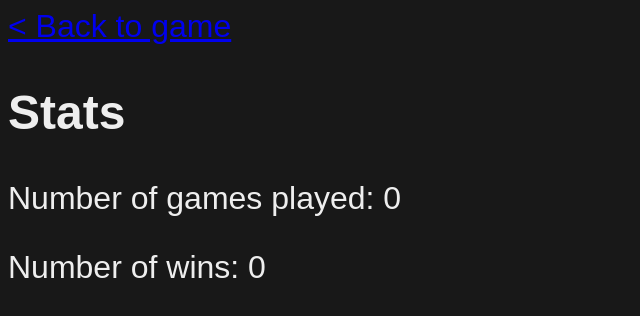
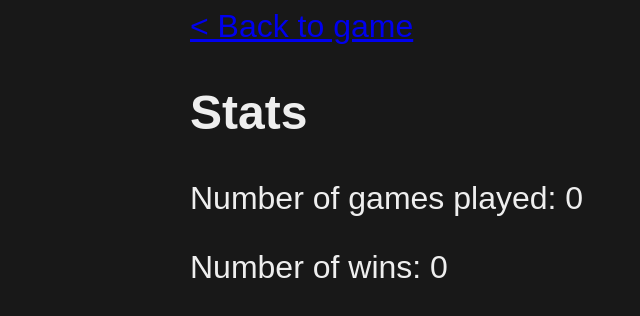
Before and after one commit to fleetfoxx/1-to-20, a SvelteKit app: page /stats in a window 1280 px wide. Shown: the top 316 px of the page, without its empty margins (0-640 px from the left). Built offline with nearby package versions, Linux system fonts and the light colour scheme; no server answers; a web font is replaced by a local one.

Commit message:
Fix stats page layout

```diff
--- a/src/routes/stats/+page.svelte
+++ b/src/routes/stats/+page.svelte
@@ -56,6 +56,7 @@
   onMount(() => fetchStats());
 </script>
 
+<div id="stats-page">
   <a href={`${base}/`}>{"<"} Back to game</a>
 
   <h2>Stats</h2>
@@ -72,9 +73,16 @@
   <div class="chart-wrapper">
     <canvas id="score-histogram"></canvas>
   </div>
+</div>
 
 <style>
+  #stats-page {
+    max-width: 900px;
+    margin-left: auto;
+    margin-right: auto;
+  }
+
   .chart-wrapper {
-    width: 95vw;
+    width: 100%;
   }
 </style>
```
Lines whose indentation alone changed are shown as unchanged.
